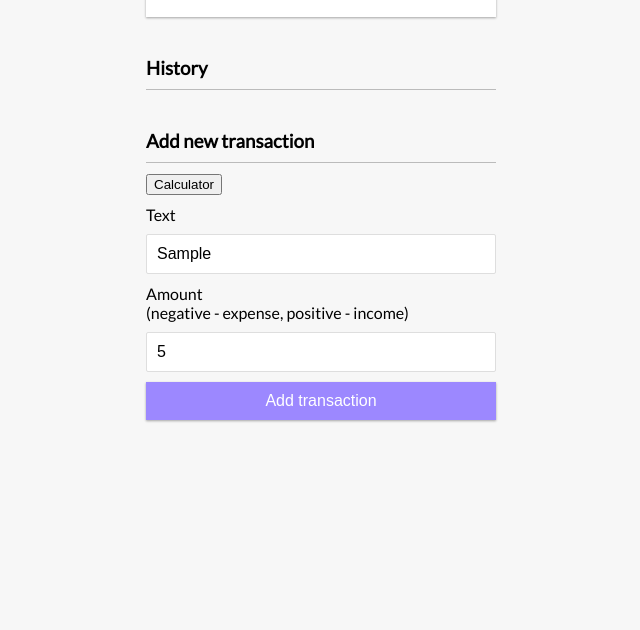
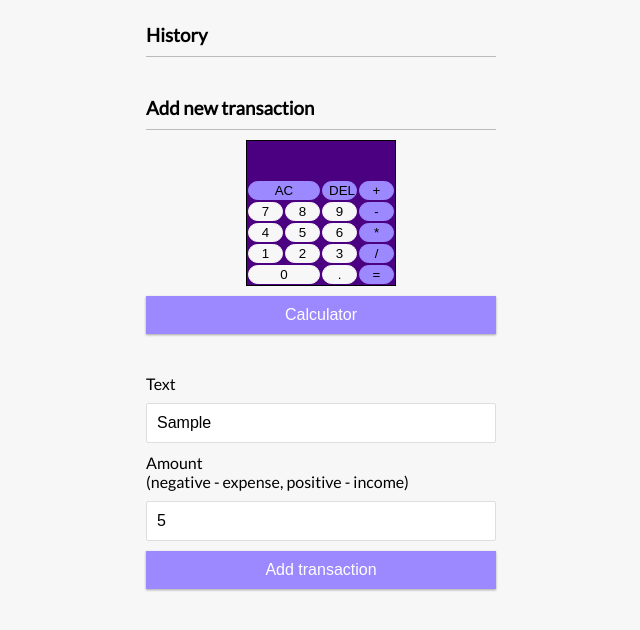
Before and after one commit to indacluber/511-AJAX-homework, a plain HTML site: page index.html in a window 1280 px wide. Both pictures are taken after typing "Sample", "5" into the empty fields and a click on the button "Calculator". Shown: the part 286-916 px from the top of the page, without its empty margins (319-959 px from the left). Before the commit the page ends 800 px from the top, so only its background shows below. Drawn offline with Linux system fonts and the light colour scheme.

Commit message:
allmost final version

```diff
--- a/calculator.html
+++ b/calculator.html
@@ -1,15 +1,16 @@
-<!-- <!DOCTYPE html>
+<!DOCTYPE html>
 <html lang="en">
   <head>
     <meta charset="UTF-8" />
     <meta name="viewport" content="width=device-width, initial-scale=1.0" />
     <title>Calculator</title>
-    <link rel="stylesheet" href="css/calculator.css" />
+    <!-- <link rel="stylesheet" href="css/calculator.css" /> -->
   </head>
 
-  <body> -->
+  <body>
+    <div class="calc-body">
       <div class="calk">
-  <div>
+        <div class="all-display">
           <div data-previous-operand class="previus-display"></div>
           <div data-current-operand class="display"></div>
         </div>
@@ -32,12 +33,10 @@
             <button data-operation class="button-oper">/</button>
             <button data-number class="button-zero">0</button>
             <button data-number class="button">.</button>
-
-      <button data-equals class="double-button-eq">=</button>
+            <button data-equals class="button-oper">=</button>
           </div>
         </div>
       </div>
-
-<script src="js/calculator.js"></script>
-<!-- </body>
-</html> -->
+    </div>
+  </body>
+</html>
--- a/css/calculator.css
+++ /dev/null
@@ -1,44 +0,0 @@
-body {
-  max-width: 200px;
-  margin: auto;
-}
-
-.previus-display,
-.display {
-  text-align: end;
-  height: 20px;
-  width: 150px;
-  border: 1px solid #000000;
-  background-color: #000;
-  color: #ffffff;
-}
-
-.opers {
-  border: 1px solid #000000;
-  width: 150px;
-  height: auto;
-  display: grid;
-  grid-template-columns: 25% 25% 25% 25%;
-  grid-template-rows: 20% 20% 20% 20% 20%;
-}
-.double-button {
-  grid-column-start: 1;
-  grid-column-end: 3;
-  background-color: orangered;
-}
-
-.double-button-eq {
-  background-color: orangered;
-}
-.button {
-  background-color: orange;
-  outline: none;
-}
-.button-oper {
-  background-color: orangered;
-}
-.button-zero {
-  grid-column-start: 1;
-  grid-column-end: 3;
-  background-color: orange;
-}
--- a/css/index.css
+++ b/css/index.css
@@ -150,46 +150,92 @@ input[type="number"] {
   opacity: 1;
 }
 
-.previus-display,
-.display {
+.click-me {
+  cursor: pointer;
+  background-color: #9c88ff;
+  box-shadow: var(--box-shadow);
+  color: #fff;
+  border: 0;
+  outline: none;
+  display: block;
+  font-size: 16px;
+  margin: 10px 0 30px;
+  padding: 10px;
+  width: 100%;
+}
+
+.previus-display {
+  margin: auto;
   text-align: end;
   height: 20px;
   width: 150px;
+  box-sizing: border-box;
+  background-color: indigo;
+  color: #fff;
+  border-left: 1px solid #000000;
+  border-right: 1px solid #000000;
+  border-top: 1px solid #000000;
+}
+.display {
+  margin: auto;
+  text-align: end;
+  height: 20px;
+  width: 150px;
+  background-color: indigo;
+  color: #ffffff;
+  border-left: 1px solid #000000;
+  border-right: 1px solid #000000;
+  box-sizing: border-box;
+}
+
+.calk-body {
   border: 1px solid #000000;
-  background-color: #000;
-  color: #ffffff;
 }
 
 .opers {
+  margin: auto;
   border: 1px solid #000000;
   width: 150px;
   height: auto;
   display: grid;
   grid-template-columns: 25% 25% 25% 25%;
   grid-template-rows: 20% 20% 20% 20% 20%;
+  background-color: indigo;
+  border-top: none;
 }
 .double-button {
   grid-column-start: 1;
   grid-column-end: 3;
-  background-color: orangered;
+  background-color: #9c88ff;
+  border: 1px solid #9c88ff;
+  outline: none;
+  border-radius: 90px;
+  margin: 1px;
 }
 
-.double-button-eq {
-  background-color: orangered;
-}
 .button {
-  background-color: orange;
+  background-color: #f7f7f7;
   outline: none;
+  border: 0;
+  border: 1px solid #f7f7f7;
+  border-radius: 90px;
+  margin: 1px;
 }
 .button-oper {
-  background-color: orangered;
+  background-color: #9c88ff;
+  outline: none;
+  border: 0;
+  border: 1px solid #9c88ff;
+  margin: 1px;
+  border-radius: 90px;
 }
 .button-zero {
   grid-column-start: 1;
   grid-column-end: 3;
-  background-color: orange;
+  background-color: #f7f7f7;
+  /* border: 0; */
+  outline: none;
+  border: 1px solid #f7f7f7;
+  border-radius: 90px;
+  margin: 1px;
 }
-.calc {
-  align-items: center;
-  margin-left: 50px;
-}
--- a/dada.html
+++ /dev/null
@@ -1,2 +0,0 @@
-<p>kdjfhklsfnkl</p>
-<p>askjdfbifbamnfbhk</p>
--- a/index.html
+++ b/index.html
@@ -7,10 +7,8 @@
     <link rel="stylesheet" href="css/index.css" />
     <title>Expense Tracker</title>
   </head>
-
   <body>
     <h2>Expense Tracker</h2>
-
     <div class="container">
       <h4>Your Balance</h4>
       <h1 id="balance">$0.00</h1>
@@ -52,7 +50,7 @@
         <button class="btn">Add transaction</button>
       </form>
     </div>
-    <!-- <script src="js/calculator.js"></script> -->
     <script src="js/index.js"></script>
+    <script src="js/calculator.js"></script>
   </body>
 </html>
--- a/js/calculator.js
+++ b/js/calculator.js
@@ -1,3 +1,4 @@
+function runCalkulator() {
   class Calculator {
     constructor(previousOperandTextElement, currentOperandTextElement) {
       this.previusOperandTextElement = previousOperandTextElement;
@@ -46,6 +47,7 @@ class Calculator {
           computation = prev * current;
           break;
         case "/":
+          if (current === 0) return;
           computation = prev / current;
           break;
         default:
@@ -139,3 +141,4 @@ deleteButton.addEventListener("click", (button) => {
     calculator.delete();
     calculator.updateDisplay();
   });
+}
--- a/js/index.js
+++ b/js/index.js
@@ -119,23 +119,11 @@ init();
 
 form.addEventListener("submit", addTransaction);
 
-// document.querySelector(".click-me").addEventListener("click", fetchHTML);
+document.querySelector(".click-me").addEventListener("click", fetchHTML);
 
-// async function fetchHTML() {
-//   const response = await fetch("calculator.html");
-//   const html = await response.text();
-//   document.querySelector(".calk").innerHTML = html;
-// }
-
-document.querySelector(".click-me").addEventListener("click", getAjaxHTML);
-
-function getAjaxHTML() {
-  const xhr = new XMLHttpRequest();
-  xhr.onreadystatechange = function () {
-    if (xhr.readyState === 4 && xhr.status === 200) {
-      document.querySelector(".calc-contaiiner").innerHTML = xhr.response;
-    }
-  };
-  xhr.open("get", "dada.html", true);
-  xhr.send();
+async function fetchHTML() {
+  const response = await fetch("calculator.html");
+  const html = await response.text();
+  document.querySelector(".calk-container").innerHTML = html;
+  runCalkulator();
 }
```
Lines whose indentation alone changed are shown as unchanged.
